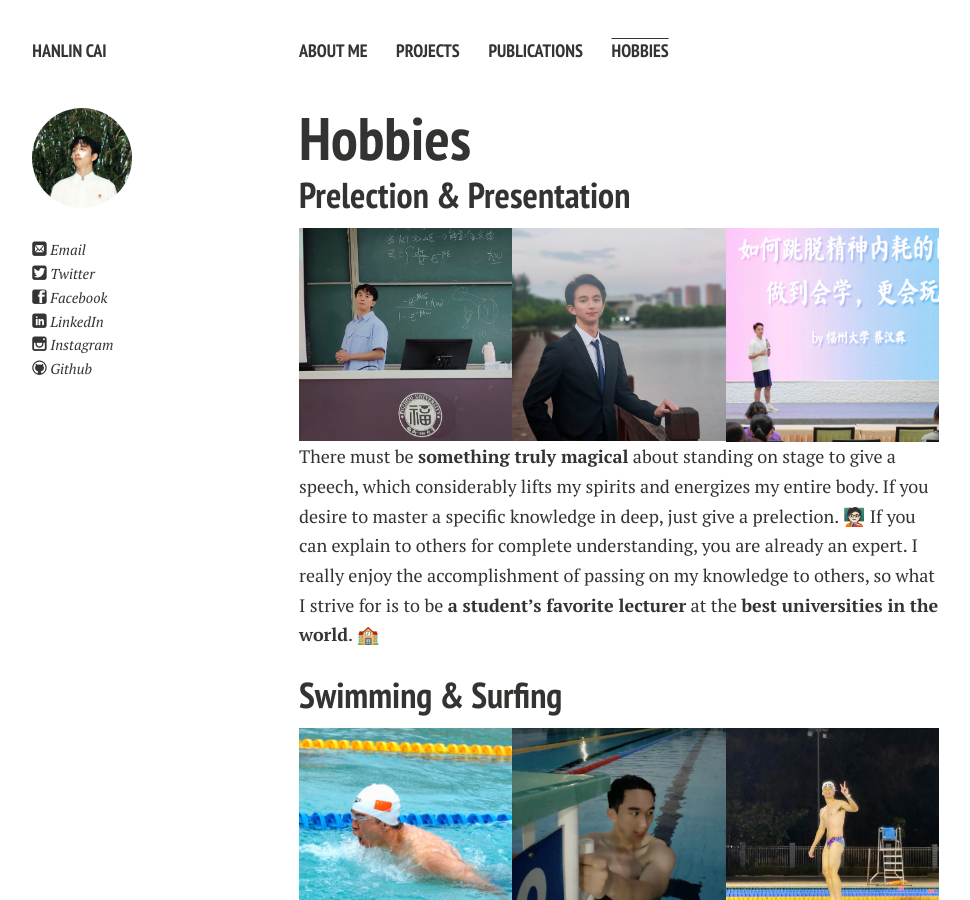
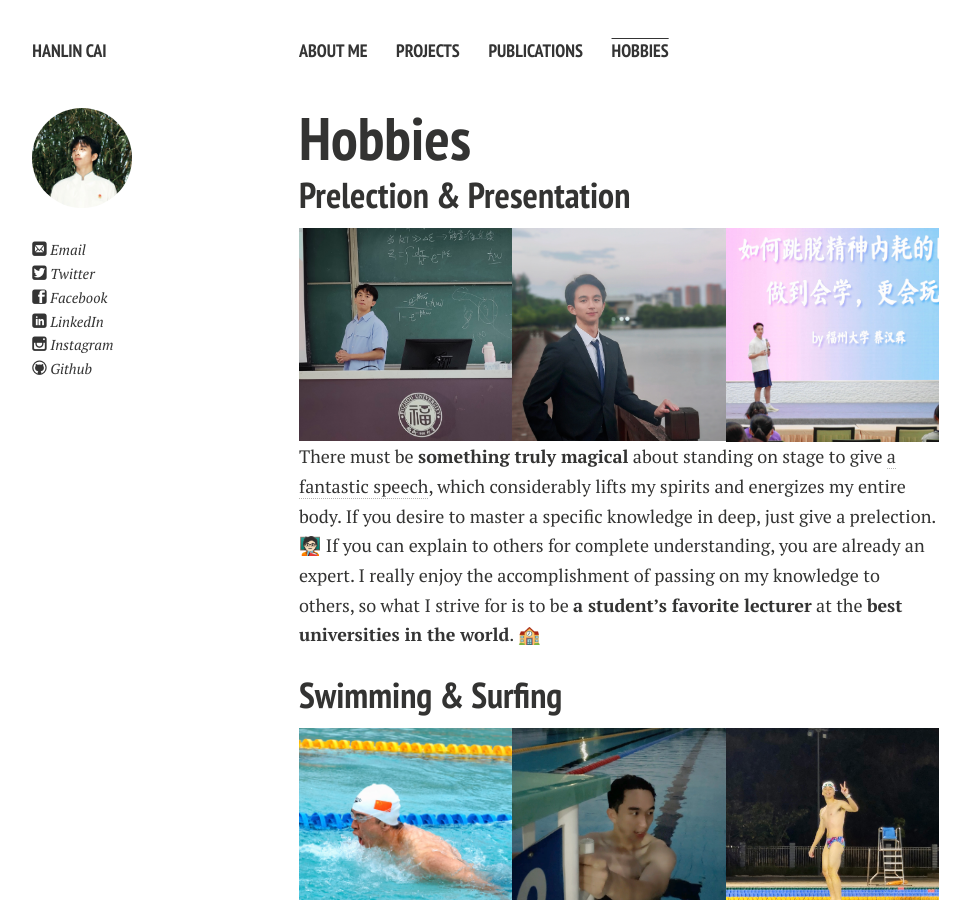
Before and after one commit to GuangLun2000/GuangLun2000.github.io, a Jekyll site: the page built from hobbies.md, in a window 1280 px wide and 900 px high. Shown: the whole window, without its empty margins (21-991 px from the left). Built offline with Jekyll 4.4.1, drawn with Linux system fonts in a browser that asks for light colours; nearby versions of some CDN libraries; a style sheet for code colours, icons or effects is not loaded; some of the changed lines change nothing that is shown.

Commit message:
Update hobbies.md

```diff
--- a/hobbies.md
+++ b/hobbies.md
@@ -15,8 +15,9 @@ title: Hobbies
 </div>
 
 
-There must be **something truly magical** about standing on stage to give a speech, which considerably lifts my spirits and energizes my entire body. If you desire to master a specific knowledge in deep, just give a prelection. 🧑🏻‍🏫 If you can explain to others for complete understanding, you are already an expert. I really enjoy the accomplishment of passing on my knowledge to others, so what I strive for is to be **a student's favorite lecturer** at the **[best universities in the world]**. 🏫
+There must be **something truly magical** about standing on stage to give [a fantastic speech], which considerably lifts my spirits and energizes my entire body. If you desire to master a specific knowledge in deep, just give a prelection. 🧑🏻‍🏫 If you can explain to others for complete understanding, you are already an expert. I really enjoy the accomplishment of passing on my knowledge to others, so what I strive for is to be **a student's favorite lecturer** at the **[best universities in the world]**. 🏫
 
+[a fantastic speech]:https://www.bilibili.com/video/BV1pG4y1a7pw/?share_source=copy_web&amp;vd_source=c8936a3bacfd65375f9e88b3bb9a12ba
 [best universities in the world]:https://www.hku.hk/
 
 ## Swimming & Surfing
```
